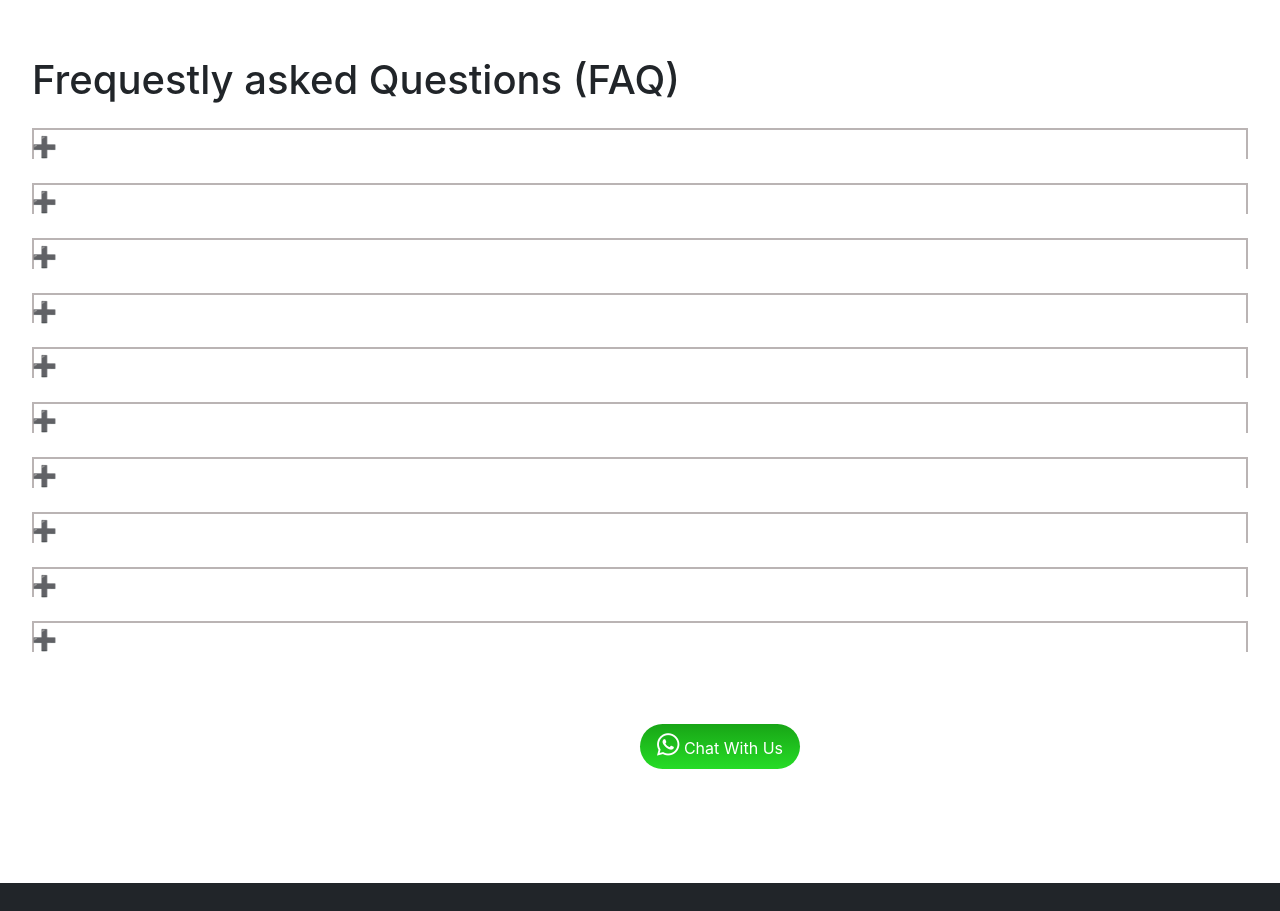
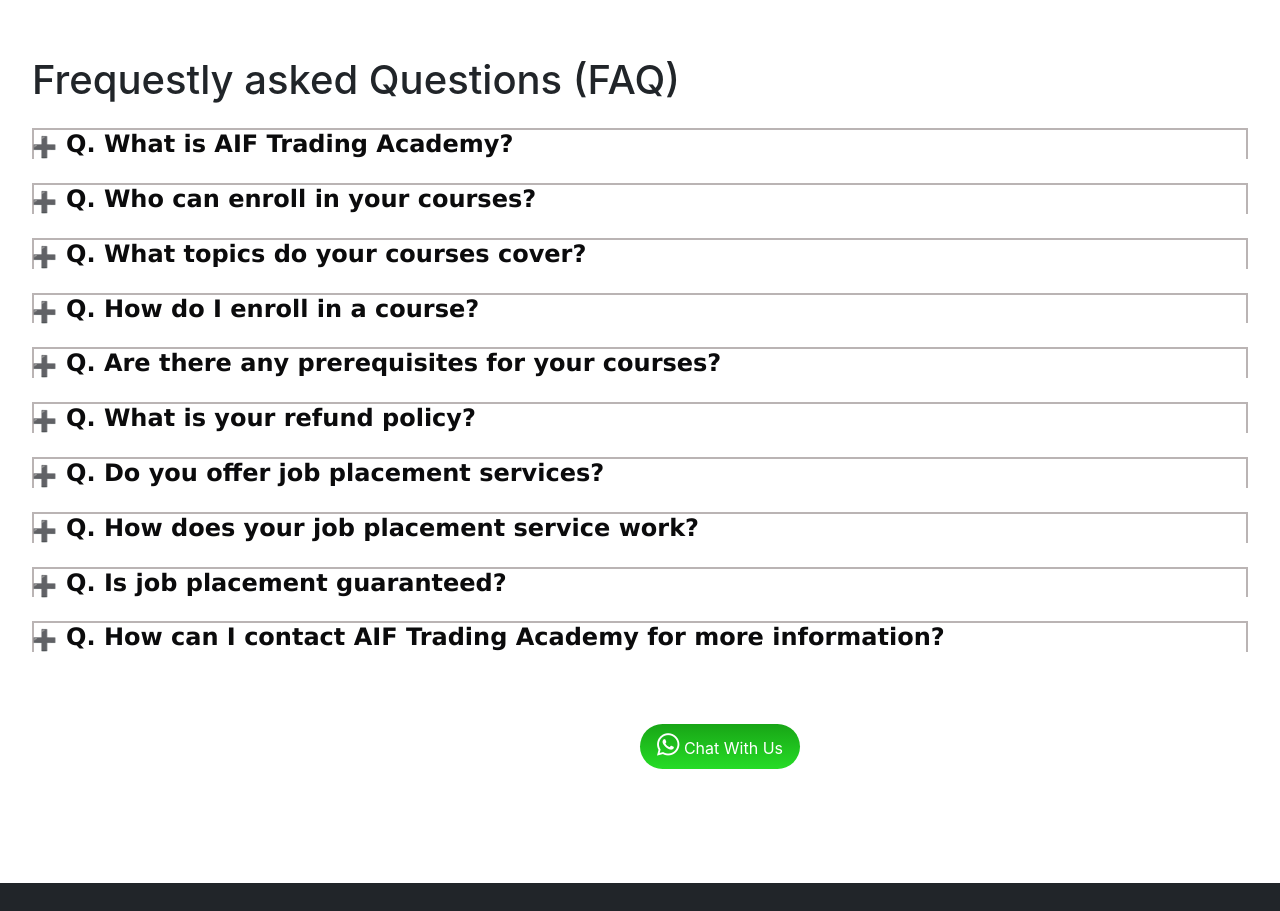
Before and after one commit to ankush2093/AIF_Trading, a React (Create React App) app: page / in a window 1280 px wide. Shown: the part 5220-6131 px from the top of the page. Built offline with nearby package versions, Linux system fonts and the light colour scheme.

Commit message:
changes color of fql sec

```diff
--- a/src/components/faqsection/accordian.css
+++ b/src/components/faqsection/accordian.css
@@ -38,8 +38,8 @@
   font-size:x-large;
   font-weight: bold;
   /* background: -webkit-linear-gradient(rgb(225, 115, 13), rgb(6, 97, 87)); */
-  -webkit-background-clip: text;
-  -webkit-text-fill-color: transparent;
+  /* -webkit-background-clip: text;
+  -webkit-text-fill-color: transparent; */
 
 }
 
```
